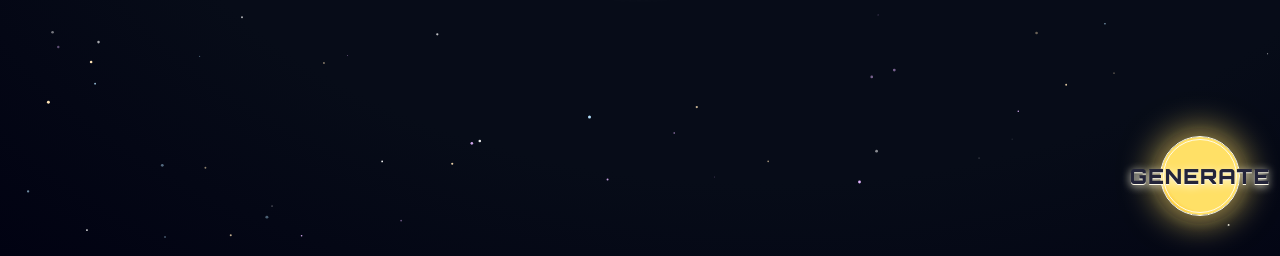
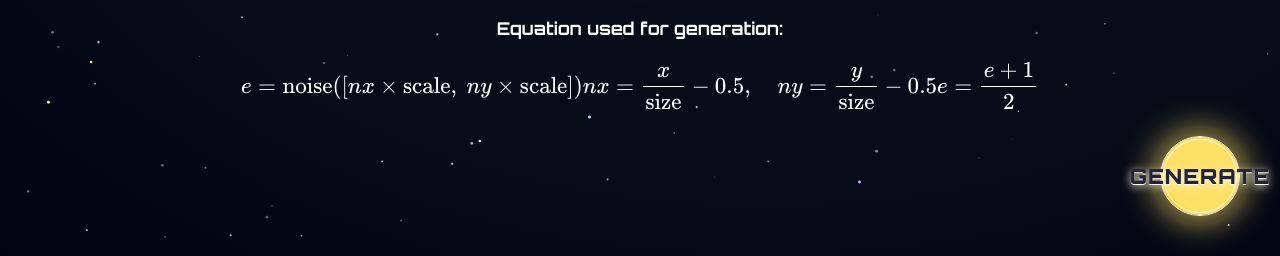
Before and after one commit to jacktran5665/Perlith-Contour-planets, a Flask app: page / in a window 1280 px wide. Shown: the part 544-800 px from the top of the page. Run offline with Flask 3, Linux system fonts and the light colour scheme.

Commit message:
Add equation and MathJax support to index.html

```diff
--- a/templates/index.html
+++ b/templates/index.html
@@ -17,10 +17,23 @@
             <div class="planet-img-wrapper">
                 <img id="planet-img" src="/random-planet" alt="Exoplanet Map" width="400" height="400" />
             </div>
+            <div class="equation-container" style="margin-top: 24px; text-align: center; color: #fff; font-size: 1.1em;">
+                <p><strong>Equation used for generation:</strong></p>
+                <p>
+                  $$
+                  e = \text{noise}([nx \times \text{scale},\ ny \times \text{scale}]) \\
+                  nx = \frac{x}{\text{size}} - 0.5,\quad ny = \frac{y}{\text{size}} - 0.5 \\
+                  e = \frac{e + 1}{2}
+                  $$
+                </p>
+            </div>
         </div>
     </div>
     <button id="generate-btn">Generate</button>
     <script src="/static/starfield.js"></script>
     <script src="/static/main.js"></script>
 </body>
+<!-- MathJax for rendering LaTeX equations -->
+<script src="https://cdn.jsdelivr.net/npm/mathjax@3/es5/tex-mml-chtml.js"></script>
+</body>
 </html>
```
